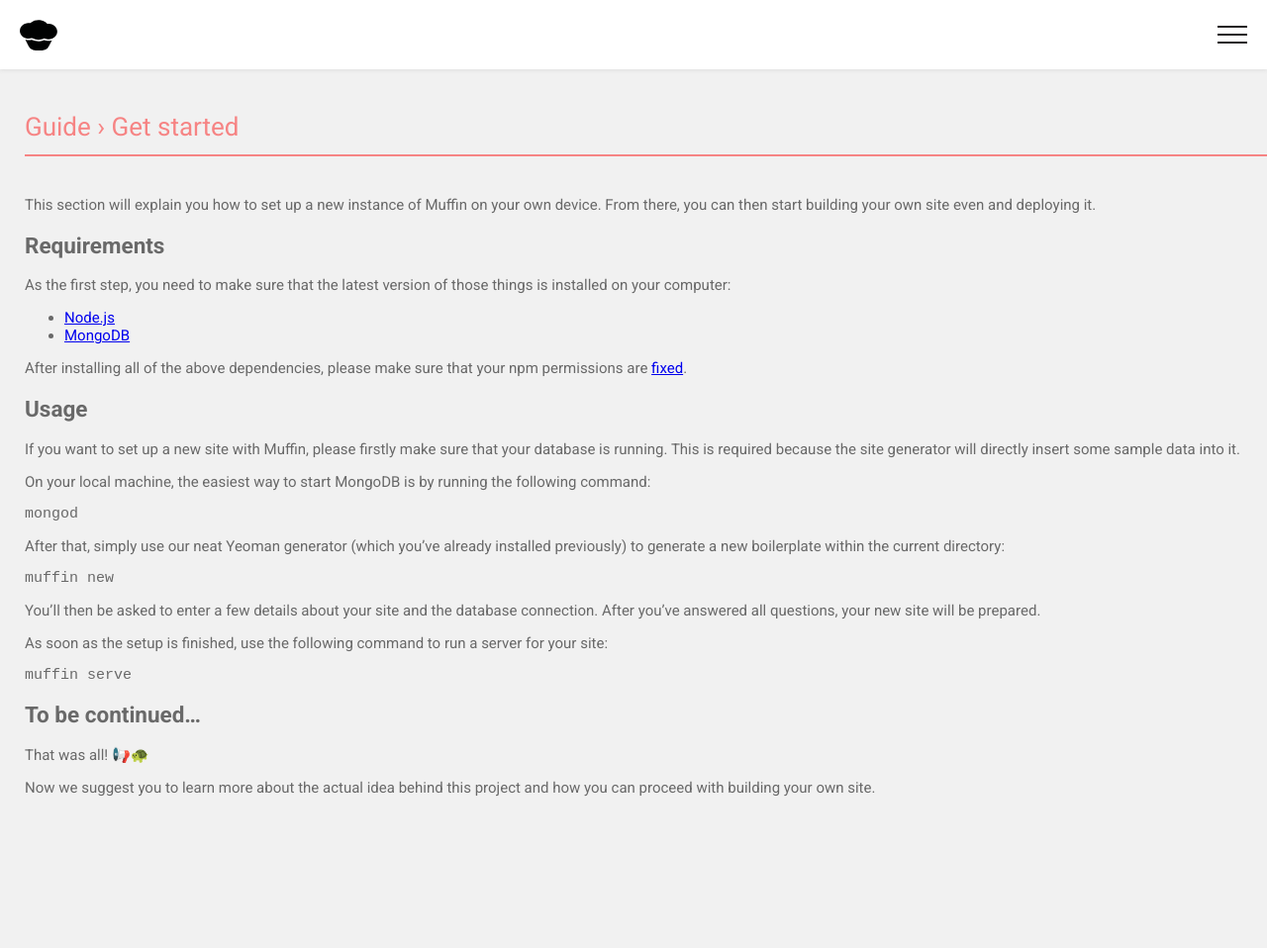
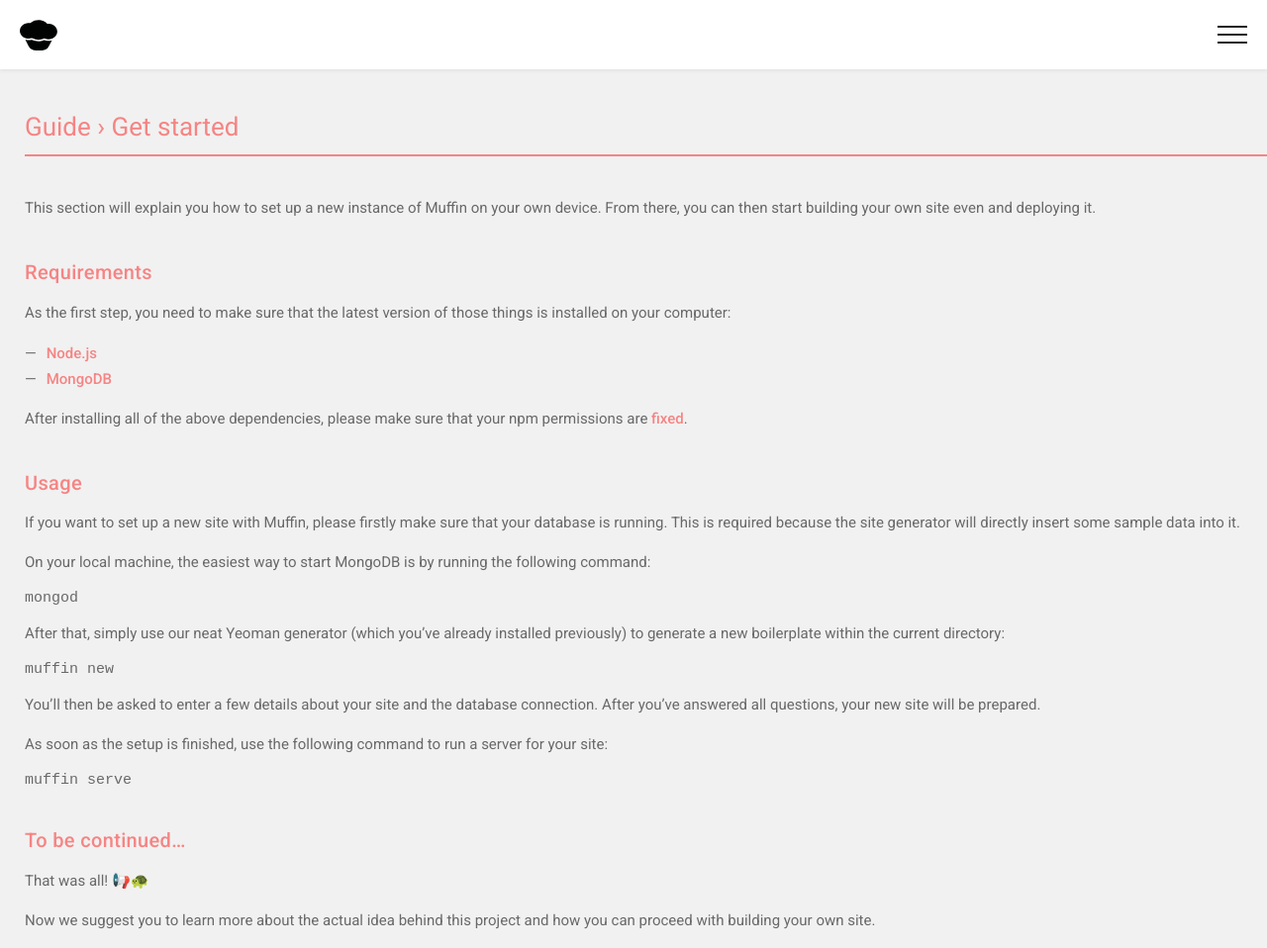
Before and after one commit to leo/muffin.github.io, a Jekyll site: the page built from guide/get-started.md, in a window 1280 px wide and 958 px high. Shown: the whole window at 99% size. Built offline with Jekyll 4.4.1, drawn with Linux system fonts in a browser that asks for light colours.

Commit message:
Style contents

```diff
--- a/_sass/_main.scss
+++ b/_sass/_main.scss
@@ -148,4 +148,38 @@
     padding: 13px 0;
     margin-bottom: 40px;
   }
+
+  p {
+    line-height: 25px;
+  }
+
+  h2 {
+    font-size: 20px;
+    color: #F68484;
+    letter-spacing: 0.35px;
+    font-weight: 500;
+    margin-top: 40px;
+  }
+
+  a {
+    color: #F68484;
+    text-decoration: none;
+    font-weight: 500;
+  }
+
+  ul {
+    margin: 0;
+    padding: 0;
+    list-style: none;
+
+    li {
+      padding: 4px 0;
+
+      &:before {
+        content: '\2014';
+        color: #696969;
+        margin-right: 10px;
+      }
+    }
+  }
 }
```
